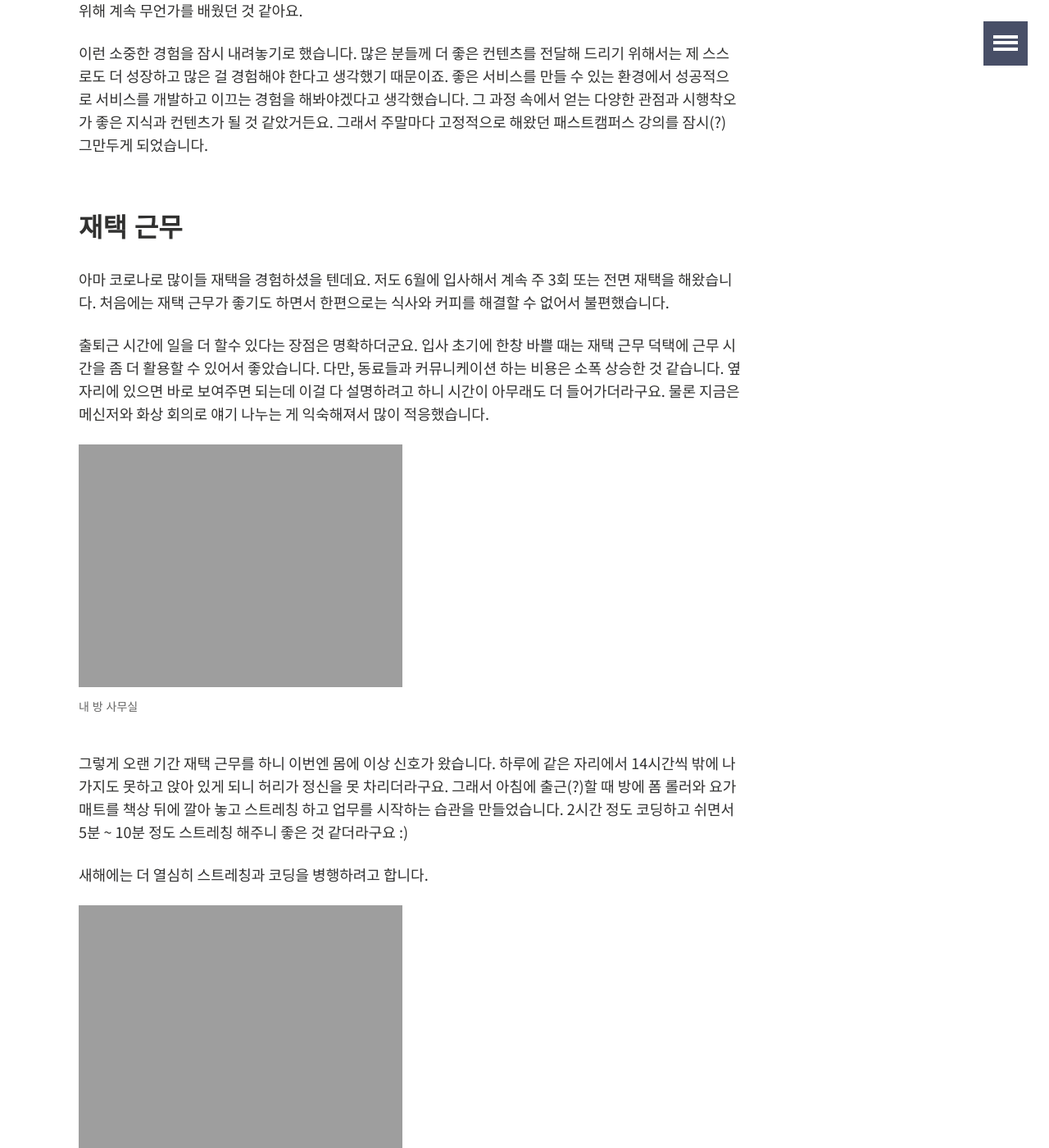
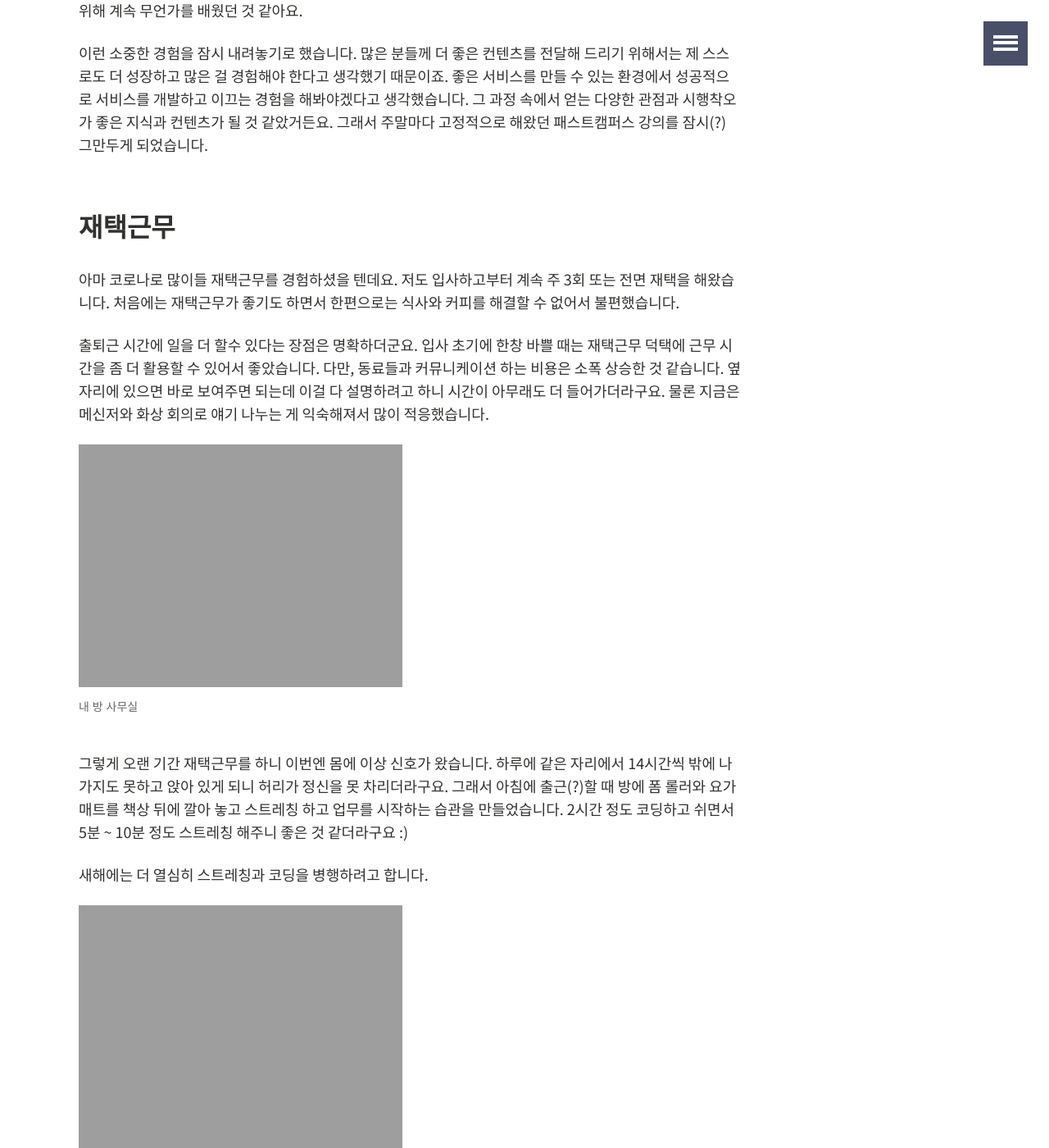
Before and after one commit to joshua1988/joshua1988.github.io, a Jekyll site: the page built from _posts/web-development/opinions/2021-01-03-retrospect-in-2020.md, in a window 1280 px wide and 1400 px high, scrolled down 2735 px. Shown: the whole window at 82% size. Built offline with Jekyll 4.4.1, drawn with Linux system fonts in a browser that asks for light colours; comment, search, counter and statistics services are not loaded; some of the changed text lies outside the part shown.

Commit message:
polish the contents and update the links

```diff
--- a/_posts/web-development/opinions/2021-01-03-retrospect-in-2020.md
+++ b/_posts/web-development/opinions/2021-01-03-retrospect-in-2020.md
@@ -33,7 +33,7 @@ tags:
 
 - 이직
 - 오프라인 강의
-- 재택 근무
+- 재택근무
 - 온라인 강의
 
 하나씩 돌아볼게요.
@@ -54,7 +54,7 @@ tags:
 
 <figure>
   <a href="https://clovadubbing.naver.com/" target="_blank">
-    <img src="{{ site.url }}/images/posts/web/opinions/retrospect/dubbing.png">
+    <img src="{{ site.url }}/images/posts/web/opinions/retrospect/dubbing.png" alt="클로바더빙 사이트">
   </a>
 	<figcaption>동영상에 AI 목소리를 입혀주는 클로바더빙</figcaption>
 </figure>
@@ -67,27 +67,23 @@ tags:
 
 이런 소중한 경험을 잠시 내려놓기로 했습니다. 많은 분들께 더 좋은 컨텐츠를 전달해 드리기 위해서는 제 스스로도 더 성장하고 많은 걸 경험해야 한다고 생각했기 때문이죠. 좋은 서비스를 만들 수 있는 환경에서 성공적으로 서비스를 개발하고 이끄는 경험을 해봐야겠다고 생각했습니다. 그 과정 속에서 얻는 다양한 관점과 시행착오가 좋은 지식과 컨텐츠가 될 것 같았거든요. 그래서 주말마다 고정적으로 해왔던 패스트캠퍼스 강의를 잠시(?) 그만두게 되었습니다.
 
-## 재택 근무
+## 재택근무
 
-아마 코로나로 많이들 재택을 경험하셨을 텐데요. 저도 6월에 입사해서 계속 주 3회 또는 전면 재택을 해왔습니다. 처음에는 재택 근무가 좋기도 하면서 한편으로는 식사와 커피를 해결할 수 없어서 불편했습니다.
+아마 코로나로 많이들 재택근무를 경험하셨을 텐데요. 저도 입사하고부터 계속 주 3회 또는 전면 재택을 해왔습니다. 처음에는 재택근무가 좋기도 하면서 한편으로는 식사와 커피를 해결할 수 없어서 불편했습니다.
 
-출퇴근 시간에 일을 더 할수 있다는 장점은 명확하더군요. 입사 초기에 한창 바쁠 때는 재택 근무 덕택에 근무 시간을 좀 더 활용할 수 있어서 좋았습니다. 다만, 동료들과 커뮤니케이션 하는 비용은 소폭 상승한 것 같습니다. 옆 자리에 있으면 바로 보여주면 되는데 이걸 다 설명하려고 하니 시간이 아무래도 더 들어가더라구요. 물론 지금은 메신저와 화상 회의로 얘기 나누는 게 익숙해져서 많이 적응했습니다.
+출퇴근 시간에 일을 더 할수 있다는 장점은 명확하더군요. 입사 초기에 한창 바쁠 때는 재택근무 덕택에 근무 시간을 좀 더 활용할 수 있어서 좋았습니다. 다만, 동료들과 커뮤니케이션 하는 비용은 소폭 상승한 것 같습니다. 옆 자리에 있으면 바로 보여주면 되는데 이걸 다 설명하려고 하니 시간이 아무래도 더 들어가더라구요. 물론 지금은 메신저와 화상 회의로 얘기 나누는 게 익숙해져서 많이 적응했습니다.
 
 <figure class="half">
-  <a href="https://clovadubbing.naver.com/" target="_blank">
-    <img src="{{ site.url }}/images/posts/web/opinions/retrospect/mydesk.jpeg">
-  </a>
+  <img src="{{ site.url }}/images/posts/web/opinions/retrospect/mydesk.jpeg" alt="내 방 사무실">
 	<figcaption>내 방 사무실</figcaption>
 </figure>
 
-그렇게 오랜 기간 재택 근무를 하니 이번엔 몸에 이상 신호가 왔습니다. 하루에 같은 자리에서 14시간씩 밖에 나가지도 못하고 앉아 있게 되니 허리가 정신을 못 차리더라구요. 그래서 아침에 출근(?)할 때 방에 폼 롤러와 요가 매트를 책상 뒤에 깔아 놓고 스트레칭 하고 업무를 시작하는 습관을 만들었습니다. 2시간 정도 코딩하고 쉬면서 5분 ~ 10분 정도 스트레칭 해주니 좋은 것 같더라구요 :)
+그렇게 오랜 기간 재택근무를 하니 이번엔 몸에 이상 신호가 왔습니다. 하루에 같은 자리에서 14시간씩 밖에 나가지도 못하고 앉아 있게 되니 허리가 정신을 못 차리더라구요. 그래서 아침에 출근(?)할 때 방에 폼 롤러와 요가 매트를 책상 뒤에 깔아 놓고 스트레칭 하고 업무를 시작하는 습관을 만들었습니다. 2시간 정도 코딩하고 쉬면서 5분 ~ 10분 정도 스트레칭 해주니 좋은 것 같더라구요 :)
 
 새해에는 더 열심히 스트레칭과 코딩을 병행하려고 합니다.
 
 <figure class="half">
-  <a href="https://clovadubbing.naver.com/" target="_blank">
-    <img src="{{ site.url }}/images/posts/web/opinions/retrospect/gym.jpeg">
-  </a>
+  <img src="{{ site.url }}/images/posts/web/opinions/retrospect/gym.jpeg" alt="나만의 야외 헬스장">
 	<figcaption>코로나로 발견한 나만의 야외 헬스장</figcaption>
 </figure>
 
@@ -103,12 +99,14 @@ tags:
 - 프런트엔드 테스팅
 - 프런트엔드 실무 개발
 
-그리고 주말에는 이제 오프라인 강의를 하지 않으니 대신 온라인으로 도움이 필요한 분들께 도움을 드리는 활동을 해보려고 합니다. 최근에 인프런에 멘토링이라는 기능이 생겼는데 벌써 두 분 정도 뵙고 재밌게 미팅을 한거 같아요. 개인적으로도 고맙다고들 말씀을 해주셔서 저도 멘토링 시간이 참 뿌듯하고 주말이 즐거워졌습니다 😄 혹시 저와 프런트엔드 개발 관련해서 얘기 나누고 싶은 분들은 아래 링크로 신청해 주시면 좋을 것 같습니다 :)
+그리고 주말에는 이제 오프라인 강의를 하지 않으니 대신 온라인으로 도움이 필요한 분들께 도움을 드리는 활동을 해보려고 합니다. 최근에 인프런에 멘토링이라는 기능이 생겼는데 벌써 두 분 정도 뵙고 재밌게 미팅을 한거 같아요. 개인적으로도 고맙다고들 말씀을 해주셔서 저도 멘토링 시간이 참 뿌듯하고 주말이 즐거워졌습니다 😄 혹시 저와 프런트엔드 개발 관련해서 얘기 나누고 싶은 분들은 아래 링크로 신청해 주시면 좋을 것 같습니다 😄
 
 [인프런 멘토링 신청하기](https://www.inflearn.com/instructors/54224/courses)
 
+<a href="https://www.inflearn.com/instructors/54224/courses?utm_source=blog&utm_medium=githubio&utm_campaign=captianpangyo&utm_term=banner" target="_blank">인프런 멘토링 신청하기</a>
+
 ## 새해에는
 
-새해에는 다른 것보다 코로나가 빨리 종식됐으면 좋겠습니다. 보고 싶은 분들이 너무 많은데 계속 집에만 있어야 하니 너무 삶이 황폐해지는 것 같아요. 이 글을 읽고 계시는 여러분도 다 같은 마음이시겠죠? :) 새해 다짐과 소망이 어떤 것이건 간에 응원하고 잘 성취하시길 기원합니다. 새해에도 건강하시고 즐겁게 보내세요! :)
+새해에는 다른 것보다 코로나가 빨리 종식됐으면 좋겠습니다. 보고 싶은 분들이 너무 많은데 계속 집에만 있어야 하니 너무 삶이 황폐해지는 것 같아요. 이 글을 읽고 계시는 여러분도 다 같은 마음이시겠죠? :) 새해 다짐과 소망이 어떤 것이건 간에 응원하고 잘 성취하시길 기원합니다. 새해에도 건강하시고 즐겁게 보내세요! 😄
 
 캡틴판교 드림
```
Also changed, not shown: _posts/web-development/interview/2020-11-29-frontend-questions.md (+1 -1 lines).
